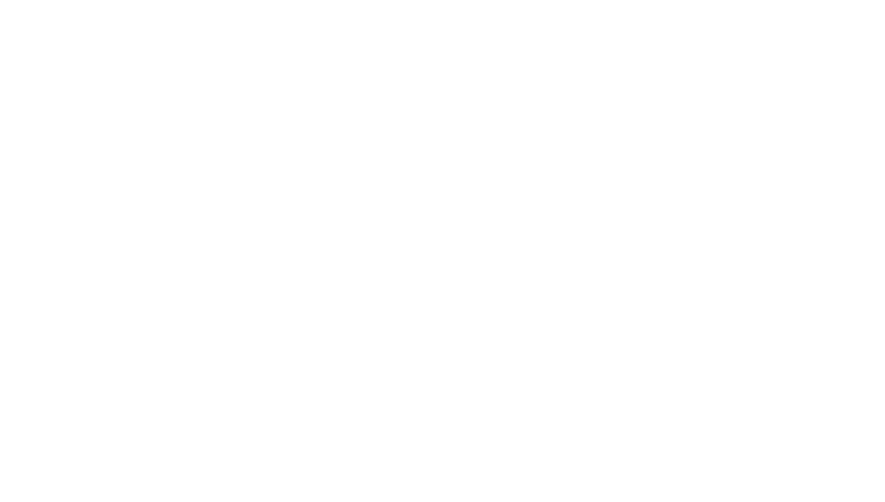
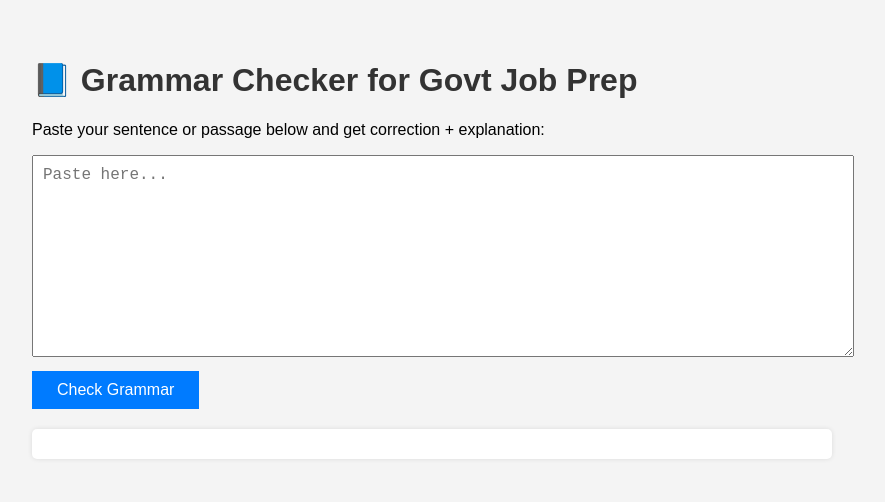
Before and after one commit to host-codes/check_grammer, a website: page public/index.html in a window 1280 px wide. Shown: the whole page, without its empty margins (208-1093 px from the left). Drawn offline with Linux system fonts and the light colour scheme.

Commit message:
Update index.html

```diff
--- a/public/index.html
+++ b/public/index.html
@@ -1,3 +1,54 @@
+<!DOCTYPE html>
+<html lang="en">
+<head>
+  <meta charset="UTF-8" />
+  <meta name="viewport" content="width=device-width, initial-scale=1.0"/>
+  <title>Grammar Checker</title>
+  <style>
+    body {
+      font-family: Arial, sans-serif;
+      padding: 40px;
+      max-width: 800px;
+      margin: auto;
+      background-color: #f4f4f4;
+    }
+    h1 {
+      color: #333;
+    }
+    textarea {
+      width: 100%;
+      height: 180px;
+      font-size: 16px;
+      padding: 10px;
+      margin-bottom: 10px;
+    }
+    button {
+      padding: 10px 25px;
+      font-size: 16px;
+      background-color: #007bff;
+      color: white;
+      border: none;
+      cursor: pointer;
+    }
+    #result {
+      margin-top: 20px;
+      background: #fff;
+      padding: 15px;
+      border-radius: 5px;
+      white-space: pre-wrap;
+      box-shadow: 0 0 5px rgba(0,0,0,0.1);
+    }
+  </style>
+</head>
+<body>
+  <h1>📘 Grammar Checker for Govt Job Prep</h1>
+  <p>Paste your sentence or passage below and get correction + explanation:</p>
+  <textarea id="inputText" placeholder="Paste here..."></textarea>
+  <br>
+  <button onclick="checkGrammar()">Check Grammar</button>
+
+  <div id="result"></div>
+
 <script>
   async function checkGrammar() {
     const inputText = document.getElementById("inputText").value;
@@ -21,3 +72,6 @@
     }
   }
 </script>
+
+</body>
+</html>
```
